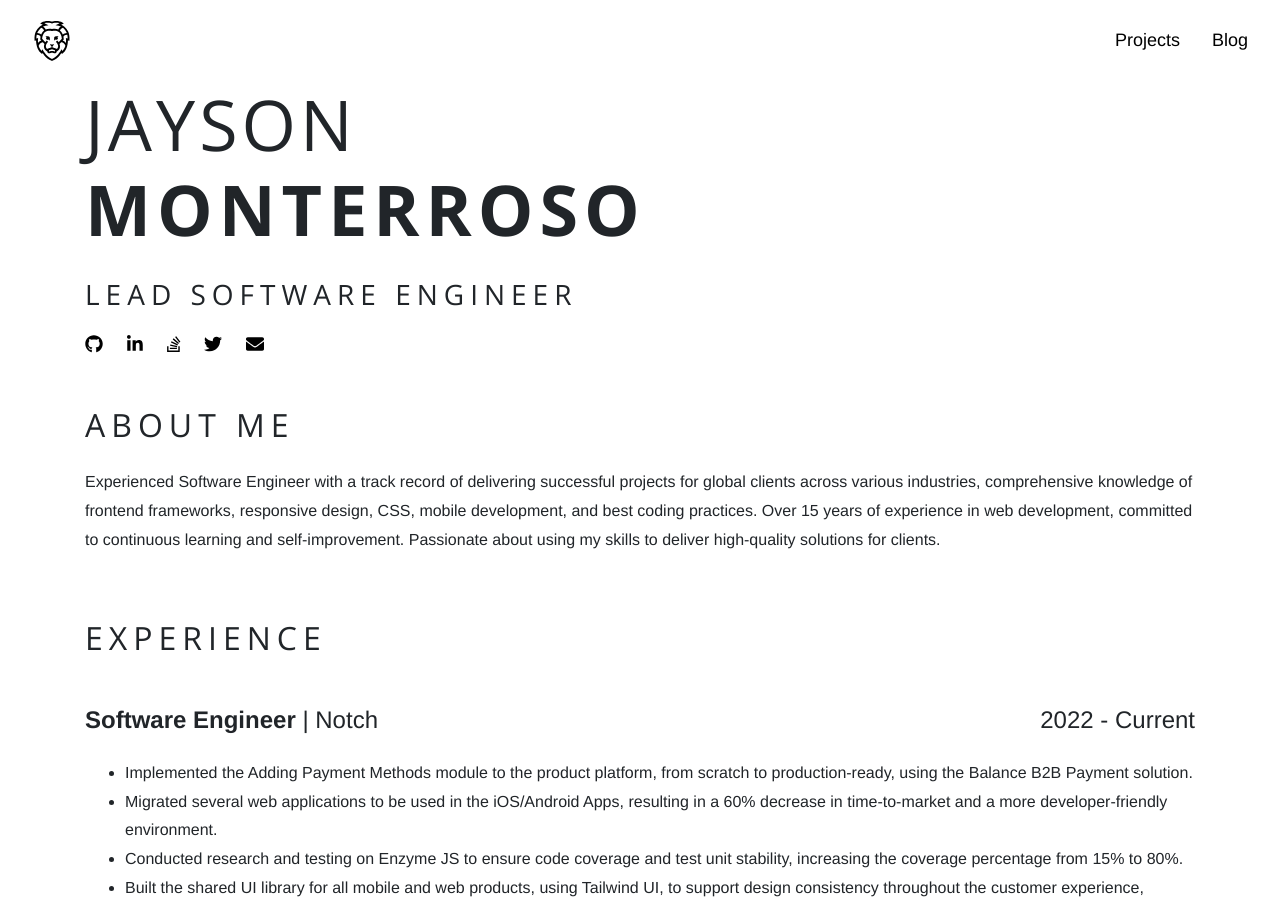
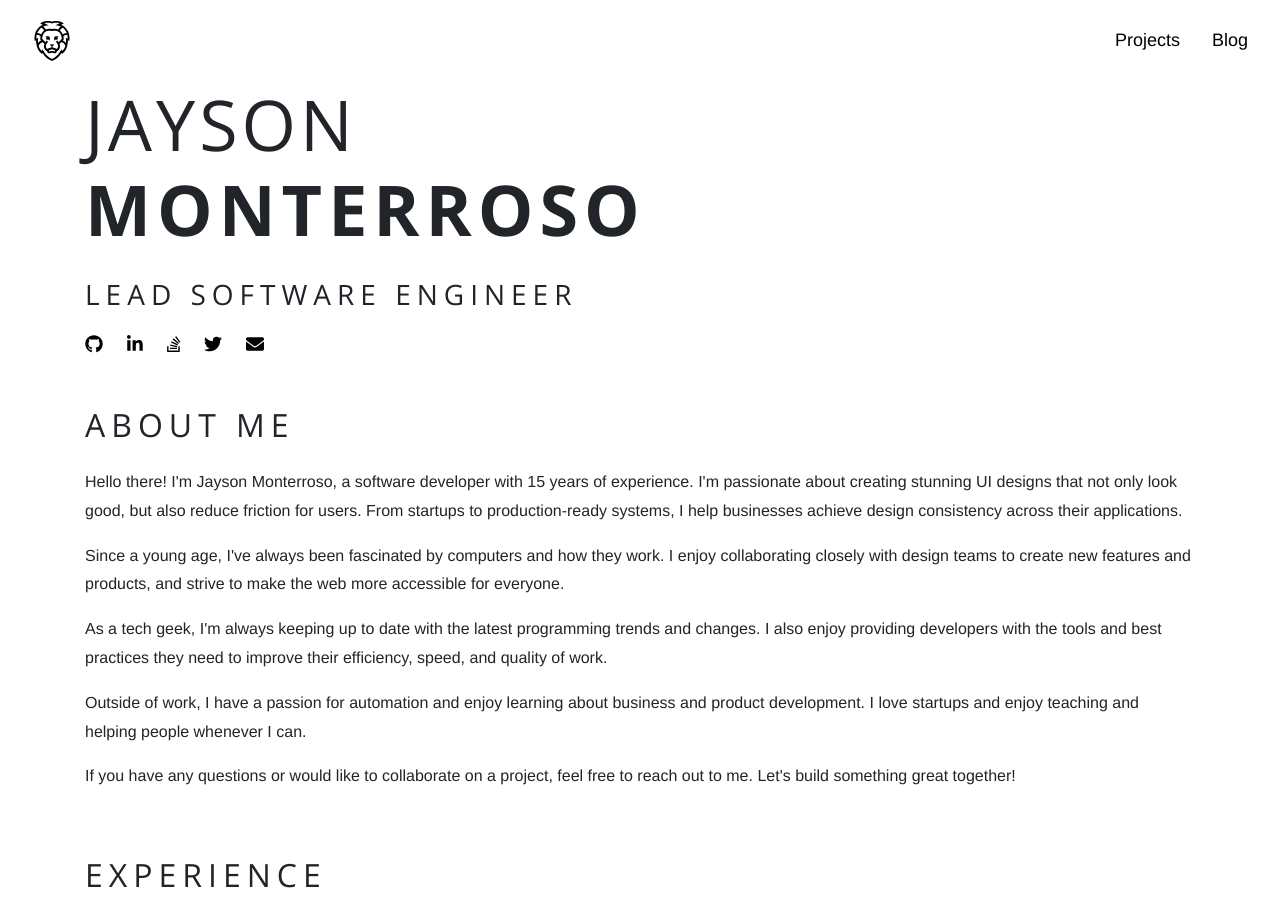
Before and after one commit to jmonterroso/jmonterroso.github.io, a Jekyll site: the page built from index.html, in a window 1280 px wide and 900 px high. Built offline with Jekyll 4.4.1, drawn with Linux system fonts in a browser that asks for light colours; nearby versions of some CDN libraries.

Commit message:
updating copy

```diff
--- a/index.html
+++ b/index.html
@@ -45,11 +45,22 @@ active: home
         <div class="col-md-12 col-12 mt-5 mt-md-0">
             <h2 class="section-title fz-32 text-left font-weight-light  text-uppercase mb-4">
                 About Me</h2>
-            <p>Experienced Software Engineer with a track record of delivering successful projects for global clients
-                across various industries, comprehensive knowledge of frontend frameworks, responsive design, CSS,
-                mobile development, and best coding practices. Over 15 years of experience in web development, committed
-                to continuous learning and self-improvement. Passionate about using my skills to deliver high-quality
-                solutions for clients.</p>
+            <p>
+                Hello there! I'm Jayson Monterroso, a software developer with 15 years of experience. I'm passionate about creating stunning UI designs that not only look good, but also reduce friction for users. From startups to production-ready systems, I help businesses achieve design consistency across their applications.</p>
+
+            <p>Since a young age, I've always been fascinated by computers and how they work. I enjoy collaborating
+                closely with design teams to create new features and products, and strive to make the web more
+                accessible for everyone.</p>
+
+            <p>As a tech geek, I'm always keeping up to date with the latest programming trends and changes. I also
+                enjoy providing developers with the tools and best practices they need to improve their efficiency,
+                speed, and quality of work.</p>
+
+            <p>Outside of work, I have a passion for automation and enjoy learning about business and product
+                development. I love startups and enjoy teaching and helping people whenever I can.</p>
+
+                <p>If you have any questions or would like to collaborate on a project, feel free to reach out to me. Let's build something great together!
+            </p>
 
         </div>
     </div>
```
Also changed, not shown: 1 other file.
